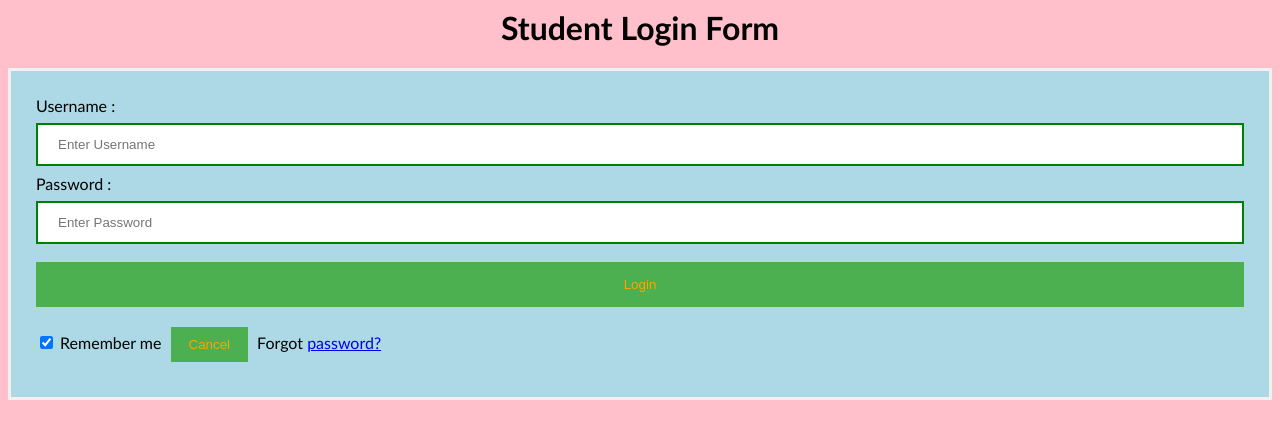
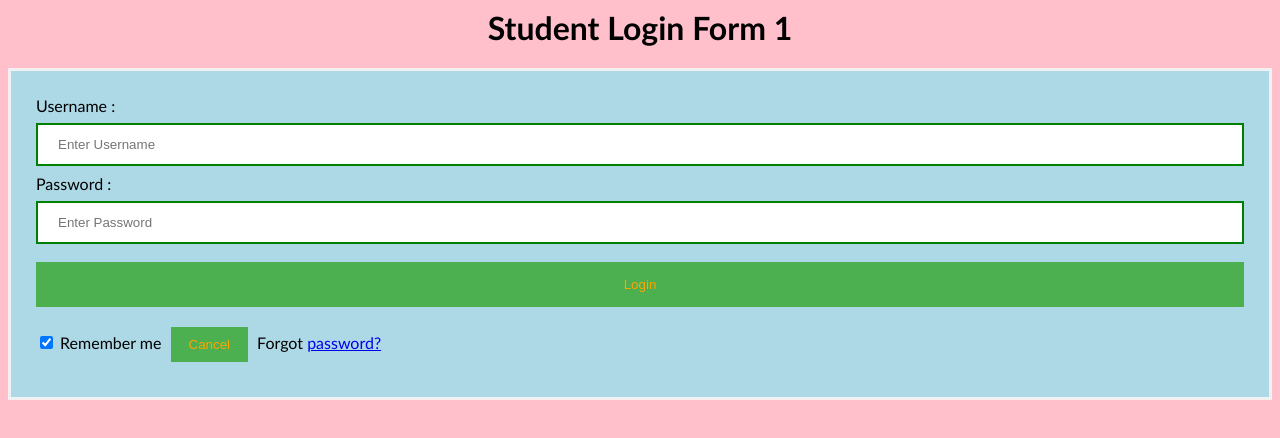
Before and after one commit to bhogipavann/sampleproject2, a plain HTML site: page index.html in a window 1280 px wide. Drawn offline with Linux system fonts and the light colour scheme.

Commit message:
form 1 info added in index page

```diff
--- a/index.html
+++ b/index.html
@@ -44,7 +44,7 @@ button {
 </style>
 </head>
 <body>
-    <center> <h1> Student Login Form </h1> </center>
+    <center> <h1> Student Login Form 1 </h1> </center>
     <form>
         <div class="container">
             <label>Username : </label>
```
